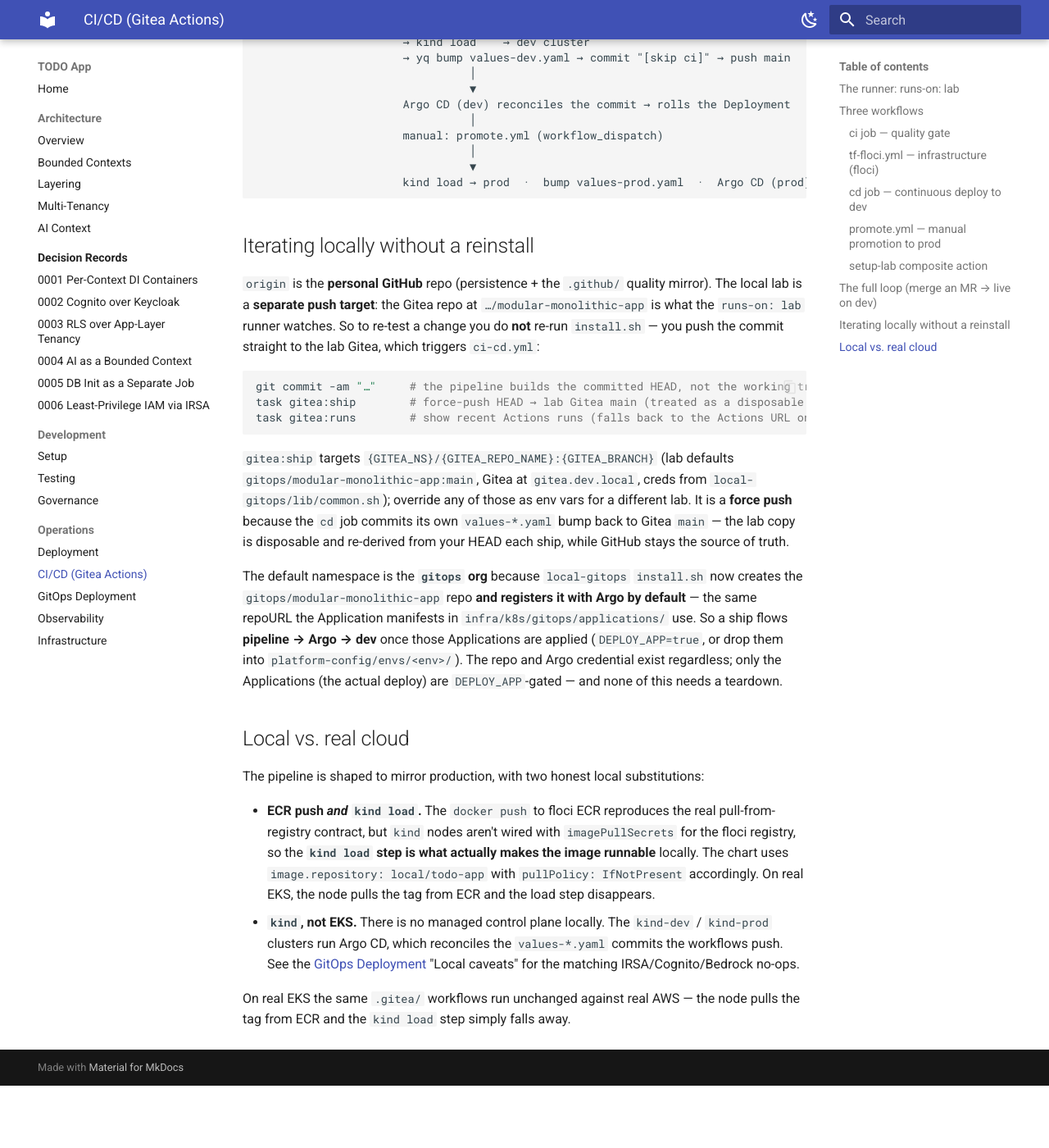
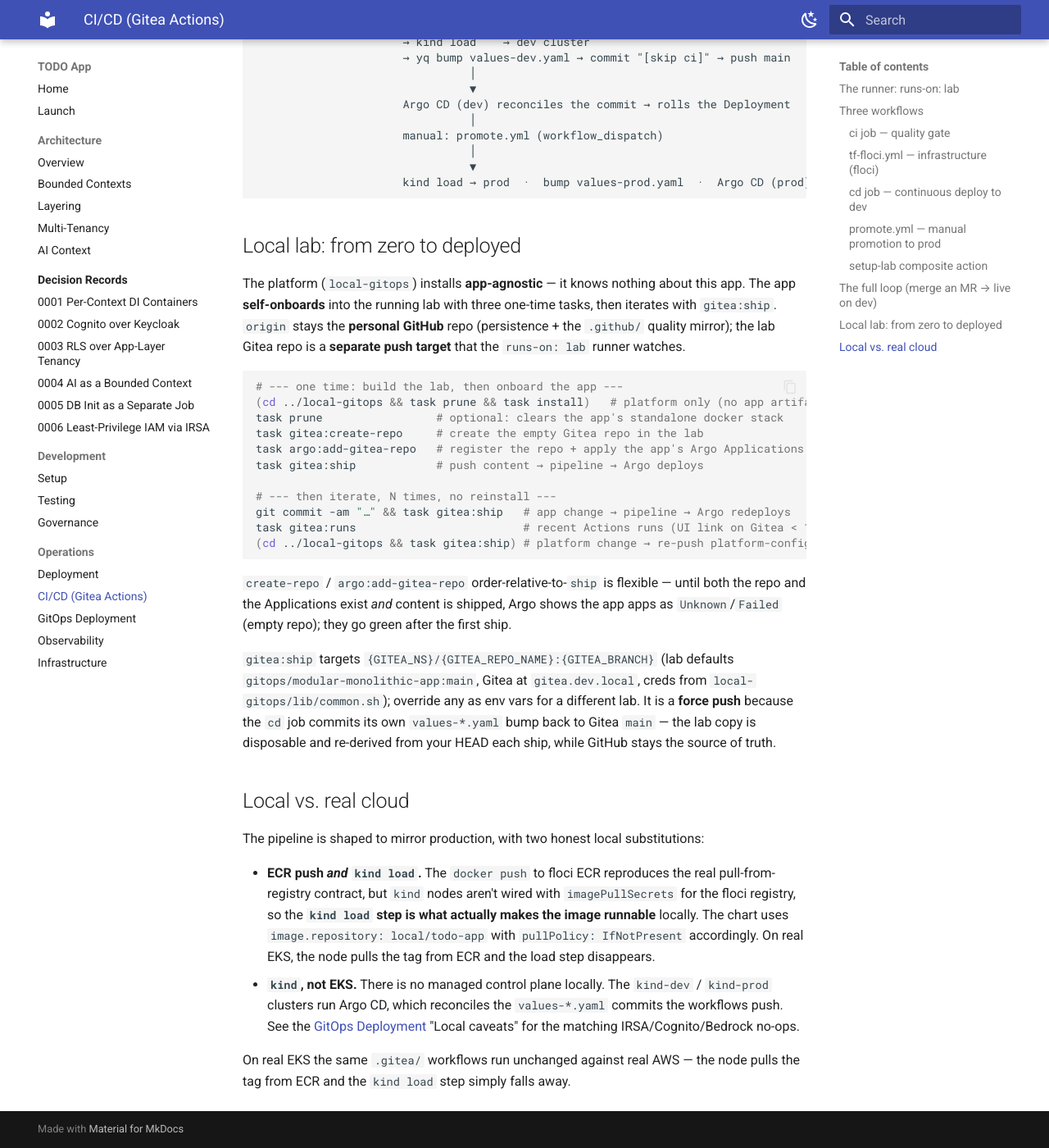
Before and after one commit to cjgalvisc96/modular-monolithic-app, an MkDocs documentation site: the page built from docs/operations/cicd.md, in a window 1280 px wide and 1400 px high, scrolled down 3565 px. Shown: the whole window at 82% size. Built offline with MkDocs 1.6.1 and Material for MkDocs 9.7.7, drawn with Linux system fonts in a browser that asks for light colours; before the commit the page ends 4889 px from its top, so only the background shows below that.

Commit message:
feature: update doc

````diff
--- a/docs/operations/cicd.md
+++ b/docs/operations/cicd.md
@@ -139,31 +139,36 @@
                       kind load → prod  ·  bump values-prod.yaml  ·  Argo CD (prod) syncs
 ```
 
-## Iterating locally without a reinstall
+## Local lab: from zero to deployed
 
-`origin` is the **personal GitHub** repo (persistence + the `.github/` quality mirror). The local
-lab is a **separate push target**: the Gitea repo at `…/modular-monolithic-app` is what the
-`runs-on: lab` runner watches. So to re-test a change you do **not** re-run `install.sh` — you push
-the commit straight to the lab Gitea, which triggers `ci-cd.yml`:
+The platform (`local-gitops`) installs **app-agnostic** — it knows nothing about this app. The app
+**self-onboards** into the running lab with three one-time tasks, then iterates with `gitea:ship`.
+`origin` stays the **personal GitHub** repo (persistence + the `.github/` quality mirror); the lab
+Gitea repo is a **separate push target** that the `runs-on: lab` runner watches.
 
 ```bash
-git commit -am "…"     # the pipeline builds the committed HEAD, not the working tree
-task gitea:ship        # force-push HEAD → lab Gitea main (treated as a disposable mirror)
-task gitea:runs        # show recent Actions runs (falls back to the Actions URL on Gitea < 1.23)
+# --- one time: build the lab, then onboard the app ---
+(cd ../local-gitops && task prune && task install)   # platform only (no app artifacts)
+task prune                 # optional: clears the app's standalone docker stack
+task gitea:create-repo     # create the empty Gitea repo in the lab
+task argo:add-gitea-repo   # register the repo + apply the app's Argo Applications on dev/prod
+task gitea:ship            # push content → pipeline → Argo deploys
+
+# --- then iterate, N times, no reinstall ---
+git commit -am "…" && task gitea:ship   # app change → pipeline → Argo redeploys
+task gitea:runs                         # recent Actions runs (UI link on Gitea < 1.23)
+(cd ../local-gitops && task gitea:ship) # platform change → re-push platform-config/gitops-apps
 ```
+
+`create-repo` / `argo:add-gitea-repo` order-relative-to-`ship` is flexible — until both the repo and
+the Applications exist *and* content is shipped, Argo shows the app apps as `Unknown`/`Failed`
+(empty repo); they go green after the first ship.
 
 `gitea:ship` targets `{GITEA_NS}/{GITEA_REPO_NAME}:{GITEA_BRANCH}` (lab defaults
 `gitops/modular-monolithic-app:main`, Gitea at `gitea.dev.local`, creds from
-`local-gitops/lib/common.sh`); override any of those as env vars for a different lab. It is a **force
-push** because the `cd` job commits its own `values-*.yaml` bump back to Gitea `main` — the lab copy
-is disposable and re-derived from your HEAD each ship, while GitHub stays the source of truth.
-
-The default namespace is the **`gitops` org** because `local-gitops` `install.sh` now creates the
-`gitops/modular-monolithic-app` repo **and registers it with Argo by default** — the same repoURL the
-Application manifests in `infra/k8s/gitops/applications/` use. So a ship flows **pipeline → Argo →
-dev** once those Applications are applied (`DEPLOY_APP=true`, or drop them into
-`platform-config/envs/<env>/`). The repo and Argo credential exist regardless; only the Applications
-(the actual deploy) are `DEPLOY_APP`-gated — and none of this needs a teardown.
+`local-gitops/lib/common.sh`); override any as env vars for a different lab. It is a **force push**
+because the `cd` job commits its own `values-*.yaml` bump back to Gitea `main` — the lab copy is
+disposable and re-derived from your HEAD each ship, while GitHub stays the source of truth.
 
 ## Local vs. real cloud
 
--- a/mkdocs.yml
+++ b/mkdocs.yml
@@ -42,6 +42,7 @@
 
 nav:
   - Home: index.md
+  - Launch: launch.md
   - Architecture:
       - Overview: architecture/overview.md
       - Bounded Contexts: architecture/bounded-contexts.md
````
Also changed, not shown: README.md (+5 -1 lines), Taskfile.yml (+50 -0 lines), docs/launch.md (added, +72 -0 lines).
